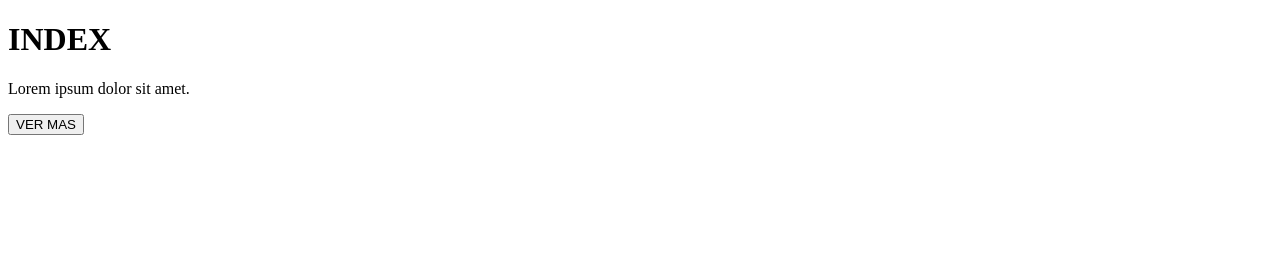
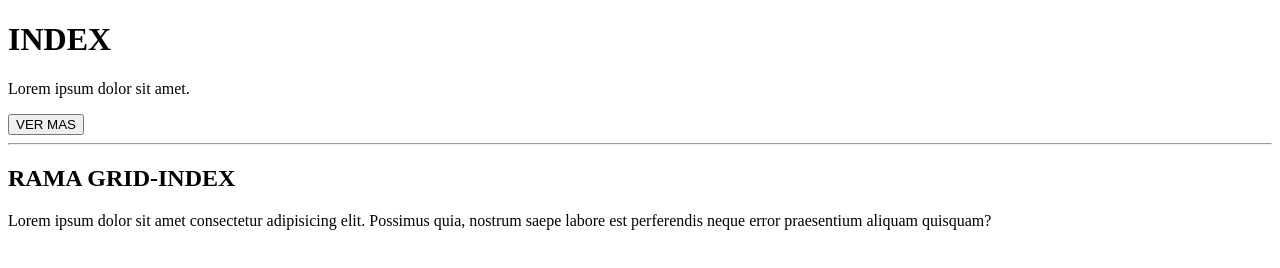
Before and after one commit to EzeRodrig/desafio-github, a plain HTML site: page index.html in a window 1280 px wide. Drawn offline with Linux system fonts and the light colour scheme.

Commit message:
Agregue nueva rama

```diff
--- a/index.html
+++ b/index.html
@@ -10,5 +10,8 @@
     <h1>INDEX</h1>
     <p>Lorem ipsum dolor sit amet.</p>
     <button> VER MAS </button>
+    <hr>
+    <h2>RAMA GRID-INDEX</h2>
+    <p>Lorem ipsum dolor sit amet consectetur adipisicing elit. Possimus quia, nostrum saepe labore est perferendis neque error praesentium aliquam quisquam?</p>
 </body>
 </html>
```
